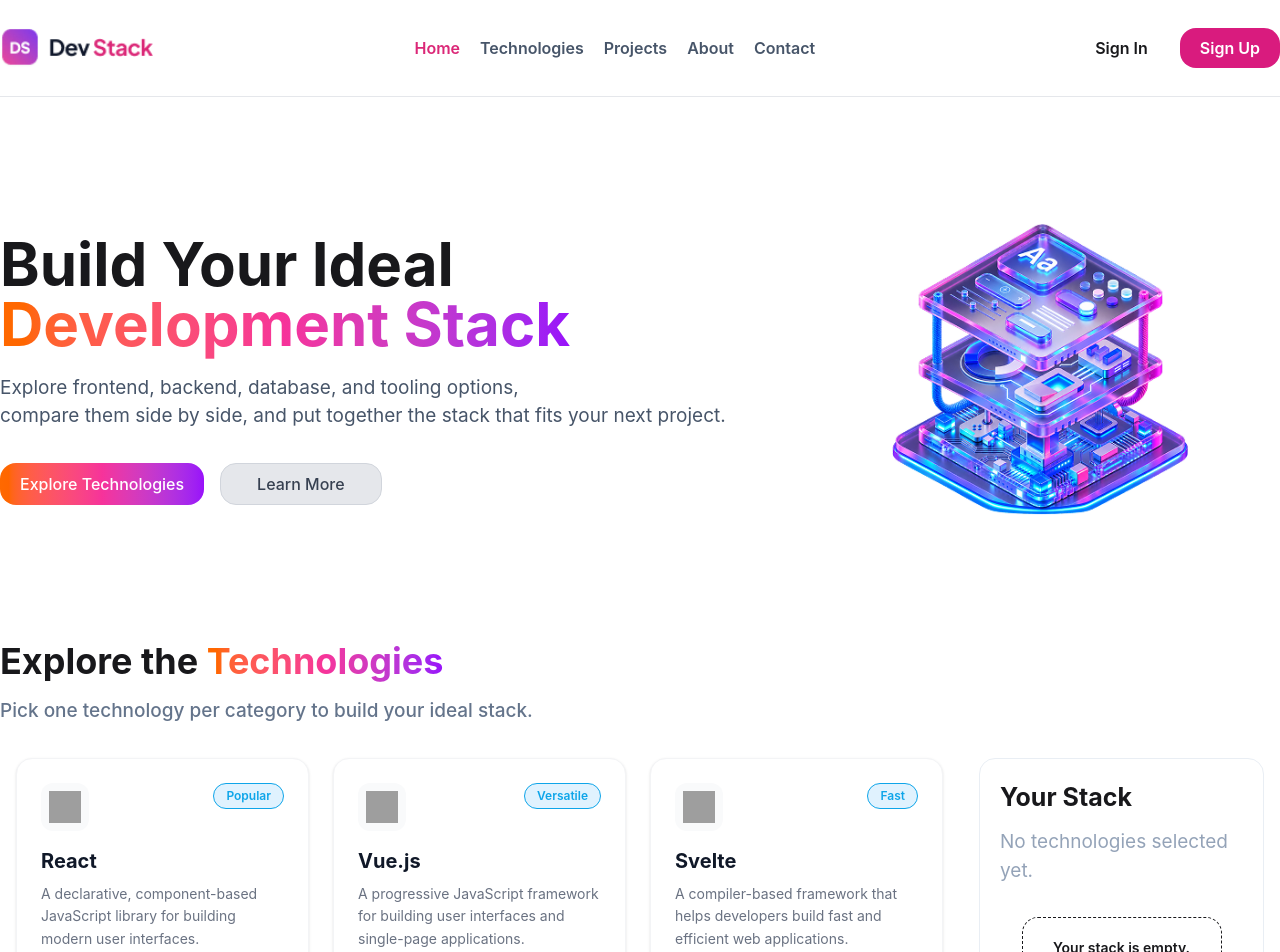
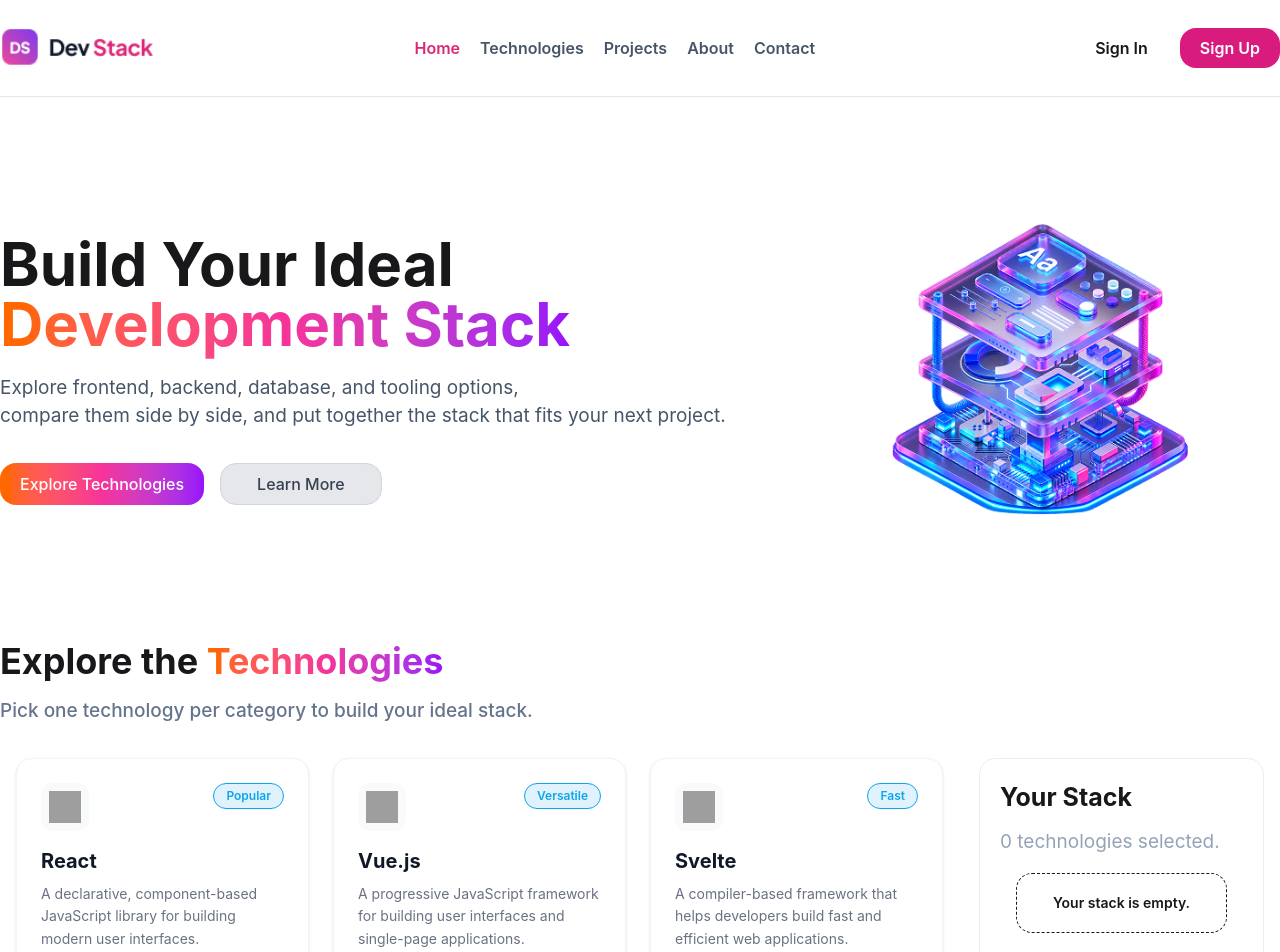
Before and after one commit to ijannathalima-ux/devStack-A5, a React (Vite) app: page / in a window 1280 px wide. Shown: the top 952 px of the page. Built offline with nearby package versions, Linux system fonts and the light colour scheme; grey boxes are pictures that could not be loaded.

Commit message:
updated technology section,card and stack

```diff
--- a/src/App.tsx
+++ b/src/App.tsx
@@ -1,8 +1,8 @@
-import { Suspense } from "react"
-import Hero from "./components/Hero"
-import Navbar from "./components/Navbar"
-import TechnologySection from "./technology/TechnologySection"
-import type { TechnologyType } from "./type"
+import { Suspense,useState } from "react";
+import Hero from "./components/Hero";
+import Navbar from "./components/Navbar";
+import type { TechnologyType } from "./type";
+import TechnologySection from "./technology/TechnologySection";
 
 
 const technologiesDataPromise = async():Promise<TechnologyType[]> => {
@@ -13,16 +13,18 @@ const technologiesDataPromise = async():Promise<TechnologyType[]> => {
 
 function App() {
 
+  const [selectedTechnologies, setSelectedTechnologies] =
+    useState<TechnologyType[]>([])
 
   return (
     <>
       <Navbar></Navbar>
       <Hero></Hero>
       <Suspense fallback={<span className="loading loading-spinner loading-xs"></span>}>
-        <TechnologySection technologiesDataPromise={technologiesDataPromise()}></TechnologySection>
+        <TechnologySection technologiesDataPromise ={technologiesDataPromise()} selectedTechnologies={selectedTechnologies} setSelectedTechnologies={setSelectedTechnologies}></TechnologySection>
       </Suspense>
     </>
   )
 }
 
-export default App
+export default App;
--- a/src/technology/Stack.tsx
+++ b/src/technology/Stack.tsx
@@ -1,14 +1,81 @@
-const Stack = () => {
+import type { TechnologyType } from "../type";
+
+interface StackProps {
+    selectedTechnologies: TechnologyType[];
+    setSelectedTechnologies: React.Dispatch<React.SetStateAction<TechnologyType[]>>;
+}
+
+const Stack = ({
+    selectedTechnologies,
+    setSelectedTechnologies
+}: StackProps) => {
+
+    const handleRemove = (technologyName: string) => {
+
+        const remainingTechnologies = selectedTechnologies.filter(
+            (technology) => technology.name !== technologyName
+        );
+
+        setSelectedTechnologies(remainingTechnologies);
+    };
+
     return (
-        <div className="container mx-auto border border-[#e9eef4] p-5  rounded-2xl">
+        <div className="container mx-auto border border-[#e9eef4] p-5 rounded-2xl">
+
             <div>
-                <h2 className="text-[25px] font-bold mb-3">Your Stack</h2>
-                <p className="text-[#94A3B8] text-[19px]">No technologies selected yet.</p>
 
-                <div className="bg-white p-8 flex justify-center">
-                    <button className="w-50 h-15 rounded-2xl btn btn-dash">Your stack is empty.</button>
+                <h2 className="text-[25px] font-bold mb-3">
+                    Your Stack
+                </h2>
+
+                <p className="text-[#94A3B8] text-[19px]">
+                    {selectedTechnologies.length} technologies selected.
+                </p>
+
+                <div className="bg-white p-4">
+
+                    {selectedTechnologies.map((technology) => (
+
+                        <div
+                            key={technology.name}
+                            className="flex items-center justify-between border-b py-3"
+                        >
+
+                            <div className="flex items-center gap-3">
+
+                                <img
+                                    src={technology.icon}
+                                    alt=""
+                                    className="w-8 h-8"
+                                />
+
+                                <span>
+                                    {technology.name}
+                                </span>
+
+                            </div>
+
+                            <button
+                                onClick={() => handleRemove(technology.name)}
+                                className="text-red-500 cursor-pointer"
+                            >
+                                Remove
+                            </button>
+
+                        </div>
+
+                    ))}
+
+                    {selectedTechnologies.length === 0 && (
+                        <button className="w-full h-15 rounded-2xl btn btn-dash">
+                            Your stack is empty.
+                        </button>
+                    )}
+
                 </div>
+
             </div>
+
         </div>
     );
 };
--- a/src/technology/TechnologyCard.tsx
+++ b/src/technology/TechnologyCard.tsx
@@ -4,63 +4,117 @@ import Stack from "./Stack";
 
 interface TechnologyCardProps {
     technologies: TechnologyType[];
+    selectedTechnologies: TechnologyType[];
+    setSelectedTechnologies: React.Dispatch<React.SetStateAction<TechnologyType[]>>;
 }
 
-const TechnologyCard = ({ technologies }: TechnologyCardProps) => {
+const TechnologyCard = ({
+    technologies,
+    selectedTechnologies,
+    setSelectedTechnologies
+}: TechnologyCardProps) => {
+
+    const handleAddToStack = (technology: TechnologyType) => {
+        setSelectedTechnologies([...selectedTechnologies, technology]);
+    };
 
     return (
         <div className="grid grid-cols-12 container mx-auto px-4 py-8 gap-9">
 
-            <div className="col-span-9 gap-6 grid grid-cols-3 ">
+            <div className="col-span-9 gap-6 grid grid-cols-3">
 
-                {technologies.map((technology) => (
+                {technologies.map((technology) => {
+
+                    const isSelected = selectedTechnologies.some(
+                        (item) => item.name === technology.name
+                    );
+
+                    return (
                         <div
                             key={technology.name}
                             className="bg-white border border-gray-100 rounded-2xl p-6 shadow-sm flex flex-col justify-between hover:scale-105 transition-transform duration-300"
                         >
+
                             <div>
+
                                 <div className="flex justify-between items-start mb-4">
 
                                     <div className="w-12 h-12 flex items-center justify-center rounded-xl bg-gray-50">
-
-                                    <img src={technology.icon} alt="" className="w-8 h-8" />
+                                        <img
+                                            src={technology.icon}
+                                            alt=""
+                                            className="w-8 h-8"
+                                        />
                                     </div>
 
                                     <span className="px-3 py-1 rounded-full text-xs font-semibold bg-[#E0F2FE] text-[#0EA5E9] border border-[#0EA5E9]">
                                         {technology.badge}
                                     </span>
+
                                 </div>
 
-                            <h3 className="text-xl font-bold text-gray-900 mb-2">{technology.name}</h3>
+                                <h3 className="text-xl font-bold text-gray-900 mb-2">
+                                    {technology.name}
+                                </h3>
+
                                 <p className="text-sm text-gray-500 leading-relaxed mb-6 line-clamp-3">
                                     {technology.description}
                                 </p>
+
                             </div>
 
                             <div>
+
                                 <div className="flex items-center justify-between text-xs font-medium text-gray-600 mb-5">
+
                                     <div className="flex gap-2">
-                                    <span className="bg-gray-100 px-2.5 py-1 rounded-md">{technology.category}</span>
-                                    <span className="bg-gray-100 px-2.5 py-1 rounded-md">{technology.difficulty}</span>
+
+                                        <span className="bg-gray-100 px-2.5 py-1 rounded-md">
+                                            {technology.category}
+                                        </span>
+
+                                        <span className="bg-gray-100 px-2.5 py-1 rounded-md">
+                                            {technology.difficulty}
+                                        </span>
+
                                     </div>
 
                                     <div className="flex items-center gap-1 text-gray-800">
                                         <FaStar className="text-amber-400" />
-                                    <span className="font-bold">{technology.rating}</span>
-                                </div>
+                                        <span className="font-bold">
+                                            {technology.rating}
+                                        </span>
                                     </div>
 
-                            <button className="w-full bg-[#0A0F1D] text-white py-3 rounded-xl font-semibold text-sm hover:bg-[#151f79] transition-colors cursor-pointer">
-                                Add to Stack
+                                </div>
+
+                            </div>
+
+                            <div>
+
+                                <button
+                                    onClick={() => handleAddToStack(technology)}
+                                    disabled={isSelected}
+                                    className="w-full bg-[#0A0F1D] text-white py-3 rounded-xl font-semibold text-sm hover:bg-[#151f79] transition-colors cursor-pointer"
+                                >
+                                    {isSelected ? "Selected" : "Add to Stack"}
                                 </button>
+
                             </div>
+
                         </div>
-                ))}
+                    );
+                })}
+
             </div>
 
             <div className="col-span-3">
-                <Stack/>
+                <Stack
+                    selectedTechnologies={selectedTechnologies}
+                    setSelectedTechnologies={setSelectedTechnologies}
+                />
             </div>
+
         </div>
     );
 };
--- a/src/technology/TechnologySection.tsx
+++ b/src/technology/TechnologySection.tsx
@@ -2,28 +2,42 @@ import { use } from "react";
 import type { TechnologyType } from "../type";
 import TechnologyCard from "./TechnologyCard";
 
-
-
 interface TechnologyProps {
-    technologiesDataPromise: Promise<TechnologyType[]>
+    technologiesDataPromise: Promise<TechnologyType[]>;
+    selectedTechnologies: TechnologyType[];
+    setSelectedTechnologies: React.Dispatch<React.SetStateAction<TechnologyType[]>>;
 }
 
+const TechnologySection = ({technologiesDataPromise,selectedTechnologies,setSelectedTechnologies}: TechnologyProps) => {
 
-const TechnologySection = ({ technologiesDataPromise }: TechnologyProps) => {
+    const technologies = use(technologiesDataPromise);
 
-    const technologies = use(technologiesDataPromise)
-
-    console.log(technologies)
+    console.log(technologies);
 
     return (
         <div>
+
             <div className="container mx-auto">
-                <h2 className="text-4xl font-bold mb-4">Explore the <span className="bg-linear-to-r from-orange-500 via-pink-500 to-purple-600 bg-clip-text text-transparent">Technologies</span></h2>
-                <p className="text-[#64748B] text-[19px] font-medium">Pick one technology per category to build your ideal stack.</p>
+
+                <h2 className="text-4xl font-bold mb-4">
+                    Explore the{" "}
+                    <span className="bg-linear-to-r from-orange-500 via-pink-500 to-purple-600 bg-clip-text text-transparent">
+                        Technologies
+                    </span>
+                </h2>
+
+                <p className="text-[#64748B] text-[19px] font-medium">
+                    Pick one technology per category to build your ideal stack.
+                </p>
+
             </div>
 
+            <TechnologyCard
+                technologies={technologies}
+                selectedTechnologies={selectedTechnologies}
+                setSelectedTechnologies={setSelectedTechnologies}
+            />
 
-            <TechnologyCard technologies={technologies}></TechnologyCard>
         </div>
     );
 };
```
Lines whose indentation alone changed are shown as unchanged.
